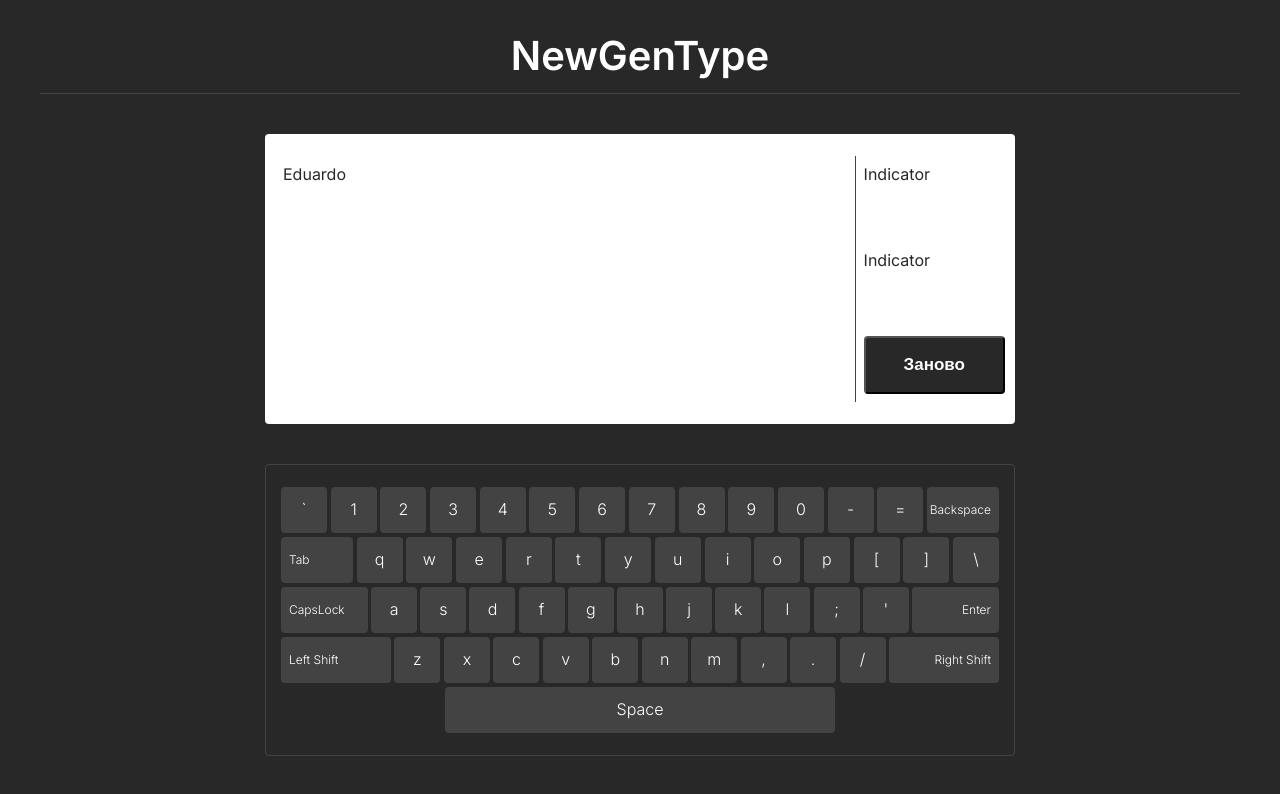
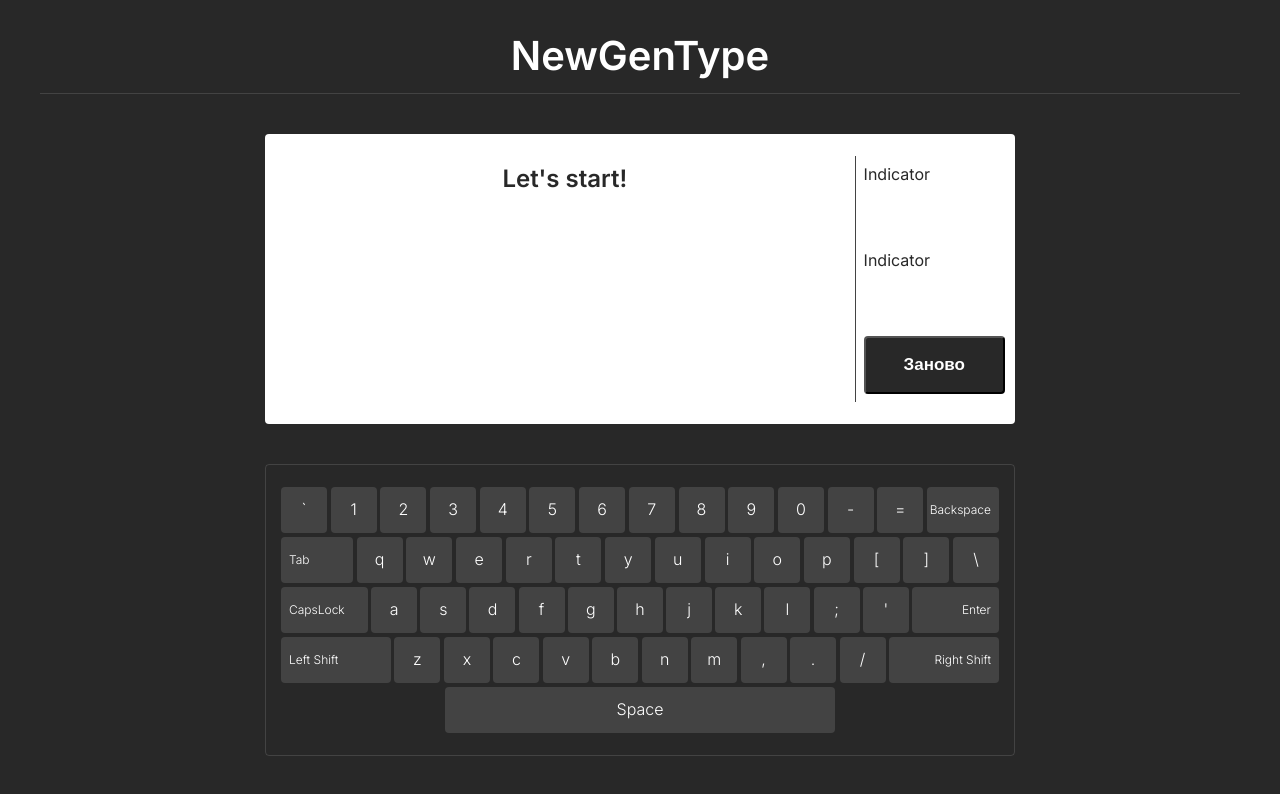
Before and after one commit to KachmaZ/NewGenType, a Vue app: page / in a window 1280 px wide. Shown: the top 794 px of the page. Built offline with nearby package versions, Linux system fonts and the light colour scheme.

Commit message:
Generating variable letters

```diff
--- a/src/components/MainSection/MainSectionTextField.vue
+++ b/src/components/MainSection/MainSectionTextField.vue
@@ -1,7 +1,9 @@
 <template>
     <div class="text-field">
-        <p v-if="!store.text">{{ store.name }}</p>
-        <p v-else>{{ store.text }}</p>
+        <h2 class="text-field_title" v-if="!store.text">Let's start!</h2>
+        <div class="text-field_wrapper" v-else >
+            <MainSectionTextUnit v-for="letter, index in store.text" :value="letter" :orderNumber="index" :key="index" />
+        </div>
     </div>
 </template>
 
@@ -14,5 +16,10 @@ const store = useIndexStore();
 </script>
 
 <style lang="scss" scoped>
-
+.text-field {
+    &_title {
+        width: 100%;
+        text-align: center;
+    }
+}
 </style>
--- a/src/components/MainSection/MainSectionTextUnit.vue
+++ b/src/components/MainSection/MainSectionTextUnit.vue
@@ -7,6 +7,7 @@
 <script setup>
 const props = defineProps({
   value: String,
+  orderNumber: Number,
 });
 </script>
 
```
